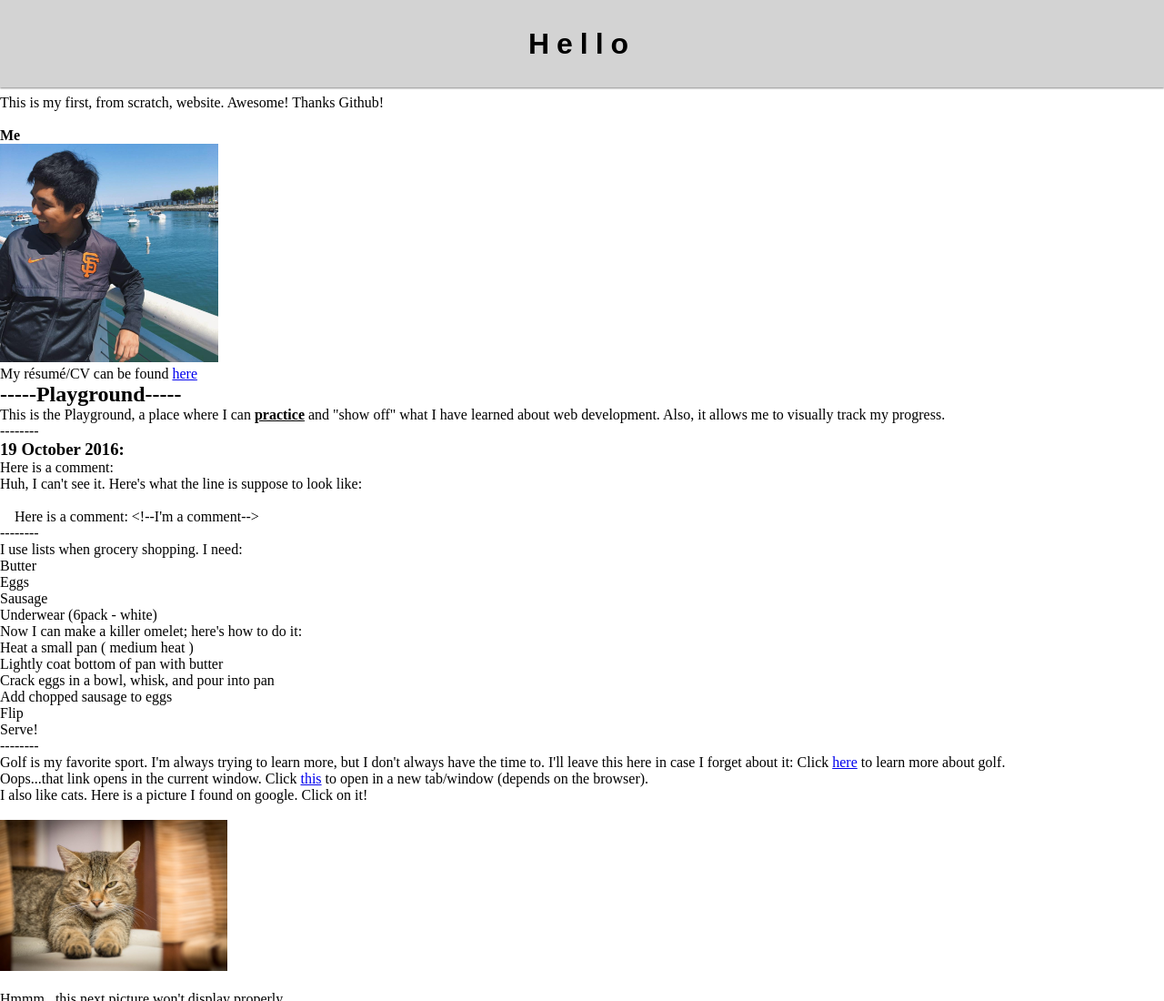
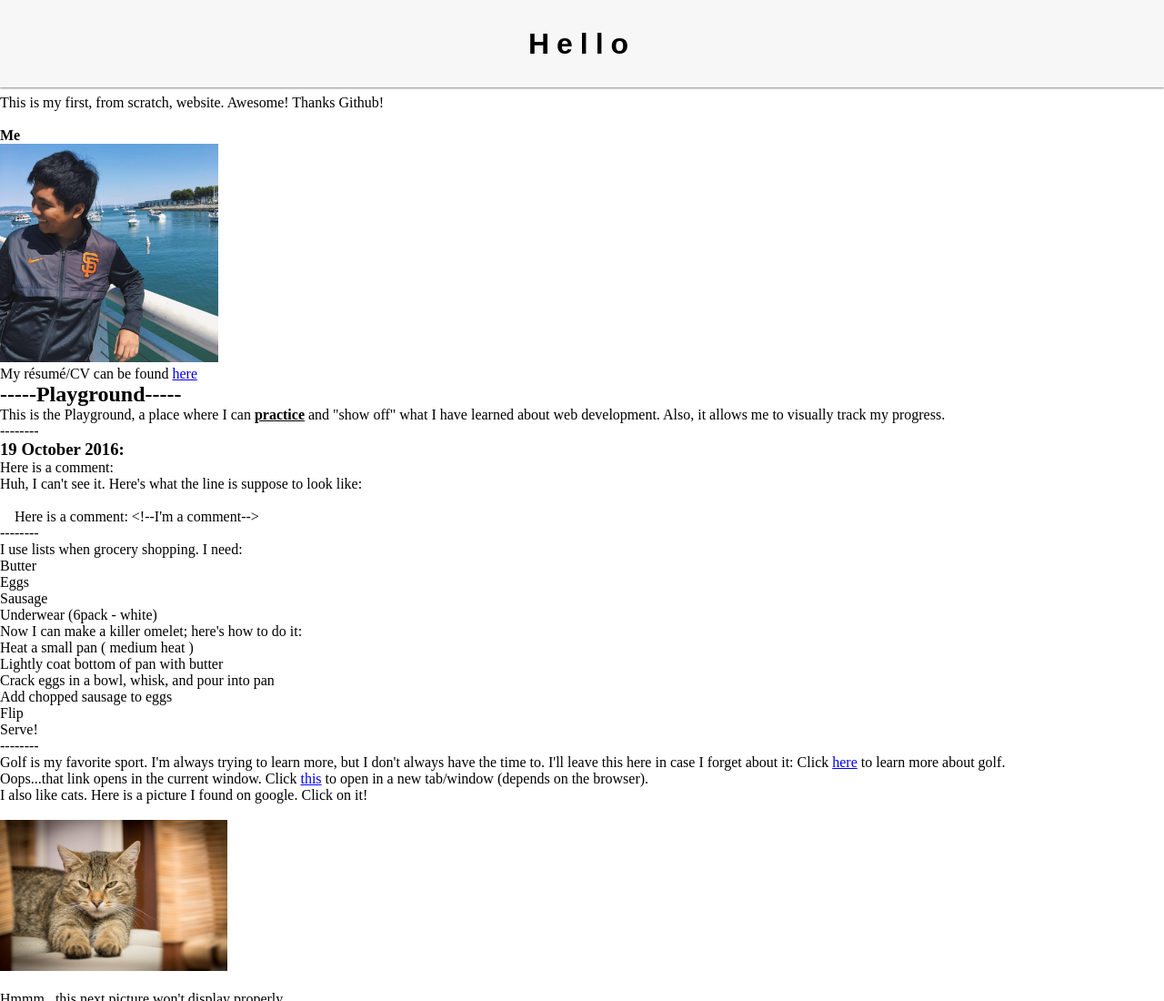
Before and after one commit to darylnak/_old_darylnak.github.io, a plain HTML site: page index.html in a window 1280 px wide. Shown: the top 1100 px of the page at 91% size. Drawn offline with Linux system fonts and the light colour scheme; a web font is replaced by a local one.

Commit message:
color change of hello bar
change color of hello bar to lighter shade of grey. Shadow of bar is
1px.

```diff
--- a/CSS/stylesheet.css
+++ b/CSS/stylesheet.css
@@ -11,7 +11,7 @@ html
 
 .title
 {
-  background: rgba(209, 209, 209, 0.95);
+  background: rgba(247, 247, 247, 0.95);
   box-shadow: 0px 1px 2px #888;
   font-family: 'Muli', sans-serif;
   letter-spacing: 0.5em;
```
